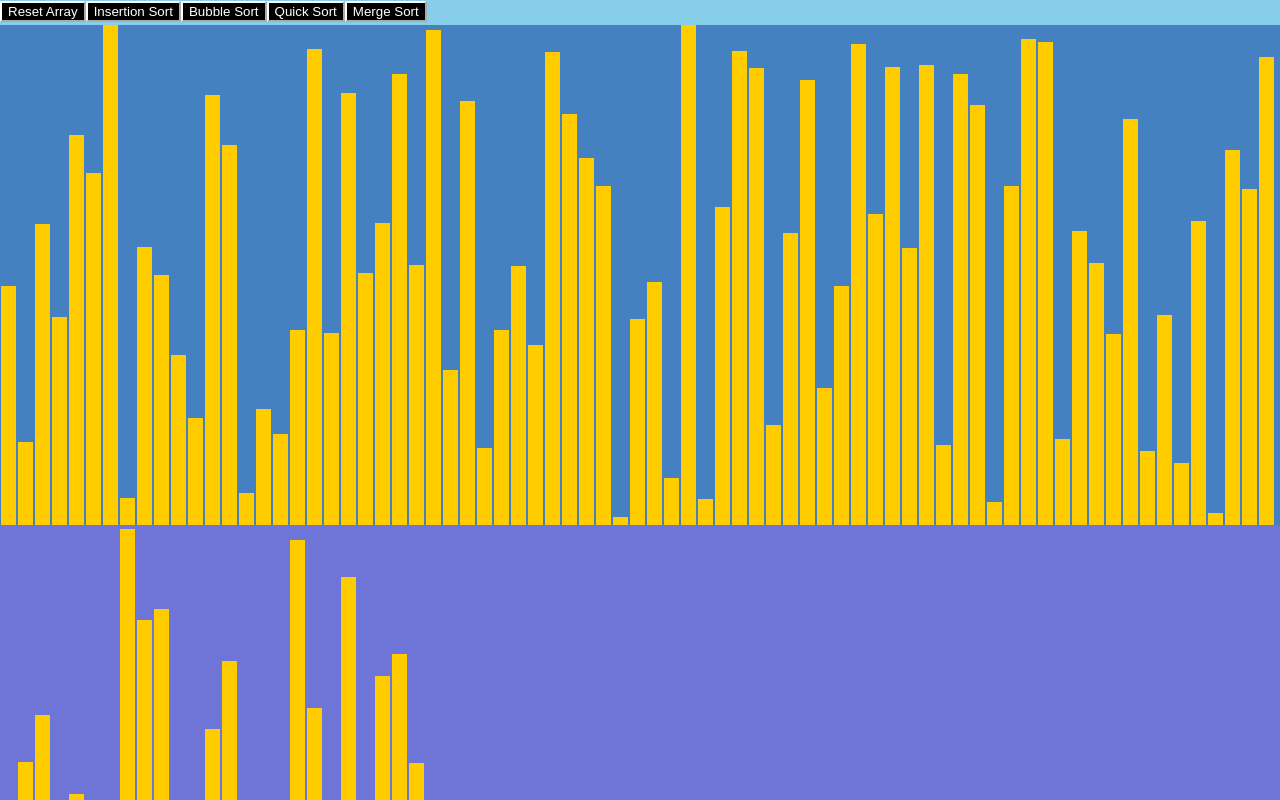
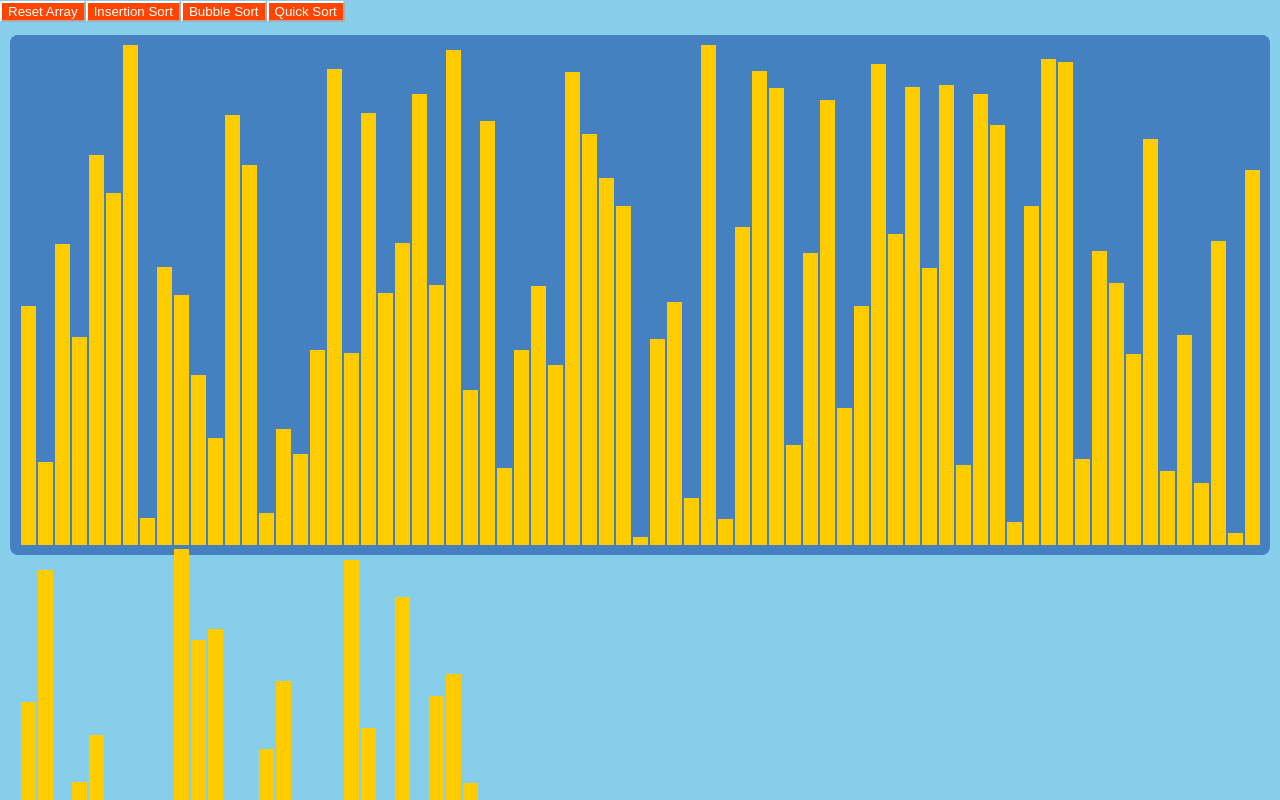
Before and after one commit to AndreNovaisBrito/SortingVisualizer, a React (Create React App) app: page / in a window 1280 px wide. Shown: the top 800 px of the page. Built offline with nearby package versions, Linux system fonts and the light colour scheme.

Commit message:
change colors

```diff
--- a/src/App.css
+++ b/src/App.css
@@ -1,4 +1,3 @@
 .App {
   background-color: skyblue;
-  margin-bottom: 10px;
 }
--- a/src/SortingVisualizer/SortingVisualizer.css
+++ b/src/SortingVisualizer/SortingVisualizer.css
@@ -1,6 +1,12 @@
 .bar-container {
-  position: absolute;
+  /* position: absolute; */
+  position: relative;
   background-color: #4581c0;
+  border-radius: 8px;
+  margin: 10px 10px 10px 10px;
+  padding-bottom: 10px;
+  padding-left: 10px;
+  padding-top: 10px;
 }
 .bar {
   width: 15px;
@@ -11,7 +17,7 @@
 }
 
 .sort-button {
-  background-color: black;
+  background-color: orangered;
   color: white;
   border-color: white;
   border-radius: 5%;
--- a/src/SortingVisualizer/SortingVisualizer.jsx
+++ b/src/SortingVisualizer/SortingVisualizer.jsx
@@ -10,7 +10,9 @@ import {
 const arrayLength = 100;
 const minValue = 5;
 const maxValue = 500;
-const PRIMARY_COLOR = "#f48825"; // orange
+// const PRIMARY_COLOR = "#f48825"; // orange
+const PRIMARY_COLOR = "orangered"; // orange
+
 const SECONDARY_COLOR = "white";
 const MAIN_COLOR = "#FFCC00";
 
@@ -208,9 +210,9 @@ export default class SortingVisualizer extends Component {
           <button className="sort-button" onClick={() => this.quickSort()}>
             Quick Sort
           </button>
-          <button className="sort-button" onClick={() => this.mergeSort()}>
+          {/* <button className="sort-button" onClick={() => this.mergeSort()}>
             Merge Sort
-          </button>
+          </button> */}
         </div>
 
         <div className="bar-container" style={{ height: maxValue + "px" }}>
--- a/src/index.css
+++ b/src/index.css
@@ -5,7 +5,7 @@ body {
     sans-serif;
   -webkit-font-smoothing: antialiased;
   -moz-osx-font-smoothing: grayscale;
-  background-color: #6e75d6;
+  background-color: skyblue;
 }
 
 code {
```
